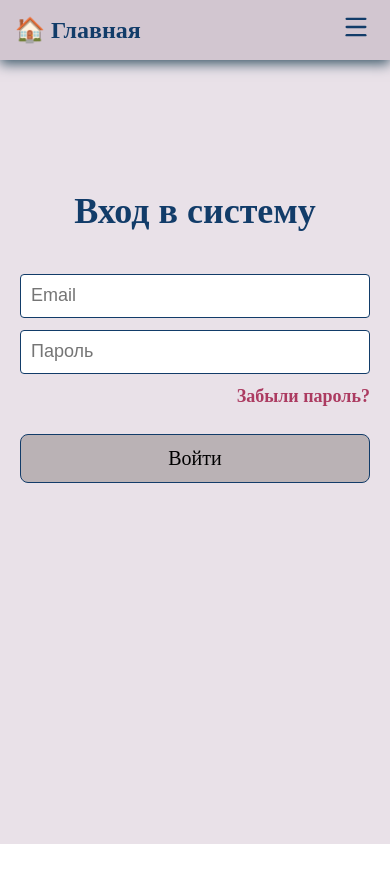
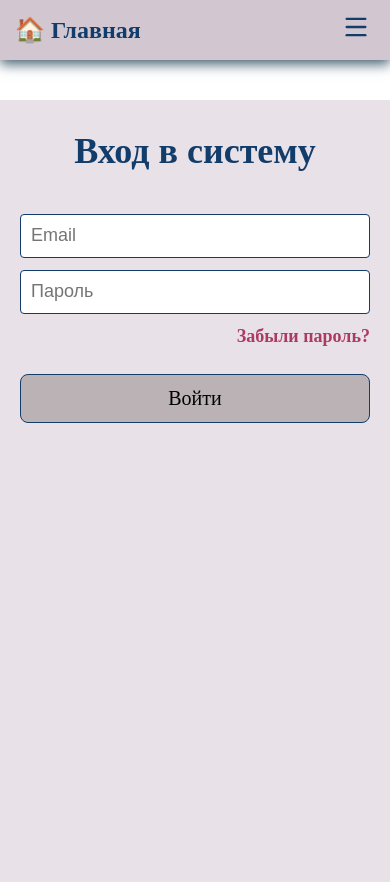
Before and after one commit to GrNata/recipes-website-react, a React (Vite) app: page /login in a window 390 px wide. Shown: the top 882 px of the page. Before the commit the page ends 844 px from the top, so only its background shows below. Built offline with nearby package versions, Linux system fonts and the light colour scheme.

Commit message:
telegram-bot - Безопасность Telegram (Криптография) от хакеров

```diff
--- a/src/components/topBar/TopBar.module.css
+++ b/src/components/topBar/TopBar.module.css
@@ -188,9 +188,19 @@
     background-color: #D2C6D0;
     /*box-shadow: 0 2px 10px rgba(0, 0, 0, 0.05);*/
     box-shadow: 0 4px 12px #3F5B6B; /* тень */
-    position: sticky; /* Панель будет "прилипать" к верху при прокрутке */
+
+    /* 🔥 ВОТ ЭТИ 5 СТРОК — МЕНЯЕМ STICKY НА FIXED */
+    position: fixed;
     top: 0;
-    z-index: 1000;
+    left: 0;
+    right: 0;
+    width: 100%;
+    box-sizing: border-box; /* Чтобы padding не ломал ширину */
+
+    /*position: sticky; !* Панель будет "прилипать" к верху при прокрутке *!*/
+    /*top: 0;*/
+    /*z-index: 1000;*/
+    z-index: 3000;
     font-size: 1.5rem;
     color: #123C69;
     font-weight: bold;
@@ -379,7 +389,20 @@
     .topBar {
         height: 60px; /* Фиксируем узкую шапку */
         padding: 0 15px;
-        position: relative; /* Чтобы выпадающее меню позиционировалось от шапки */
+        /*position: relative; !* Чтобы выпадающее меню позиционировалось от шапки *!*/
+        /*position: static;        !* Ставим огромный индекс, чтобы шапка была поверх ВСЕХ карточек и шторок *!*/
+        /*top: 0;*/
+        /*z-index: 3000;      !* Ставим огромный индекс, чтобы шапка была поверх ВСЕХ карточек и шторок *!*/
+        /*justify-content: space-between;*/
+
+        /* 🔥 ЗДЕСЬ ТОЖЕ СТАВИМ FIXED */
+        position: fixed;
+        top: 0;
+        left: 0;
+        right: 0;
+        width: 100%;
+        z-index: 3000;
+
         justify-content: space-between;
     }
 
--- a/src/context/AuthContext.tsx
+++ b/src/context/AuthContext.tsx
@@ -44,17 +44,18 @@ export const AuthProvider: React.FC<{ children: React.ReactNode }> =
                 console.log("Данные пользователя Telegram:", tg.initDataUnsafe.user);
                 console.log("Строка безопасности для бэкенда:", tg.initData);
 
-                // TODO: Чуть позже мы добавим сюда вызов функции:
-                // apiAuth.telegramLogin(tg.initData).then(data => login(data));
-
-                const tgUser = tg.initDataUnsafe.user;
+                // const tgUser = tg.initDataUnsafe.user;
 
                 // Вызываем наш API
+                // apiClient.post('/auth/telegram', {
+                //     telegramId: tgUser.id,
+                //     username: tgUser.username,
+                //     // firstName: tgUser.first_name
+                //     firstName: tgUser.firstName
+                // СТАЛО: - Безопасность Telegram (Криптография)
                 apiClient.post('/auth/telegram', {
-                    telegramId: tgUser.id,
-                    username: tgUser.username,
-                    // firstName: tgUser.first_name
-                    firstName: tgUser.firstName
+                    initData: tg.initData // Отправляем сырую зашифрованную строку
+
                 }).then(response => {
                     // Если бэкенд ответил успешно, "логиним" пользователя в React!
                     login(response.data);
@@ -68,7 +69,7 @@ export const AuthProvider: React.FC<{ children: React.ReactNode }> =
             }
         }, []);
 
-    //  ----------------------------------------------
+    //  ---------------------🔥 КОНЕЦ БЛОКА ТЕЛЕГРАМА 🔥-------------------------
 
     useEffect(() => {
     //     При загрузке проверяем, есть ли данные в localStorage
```
